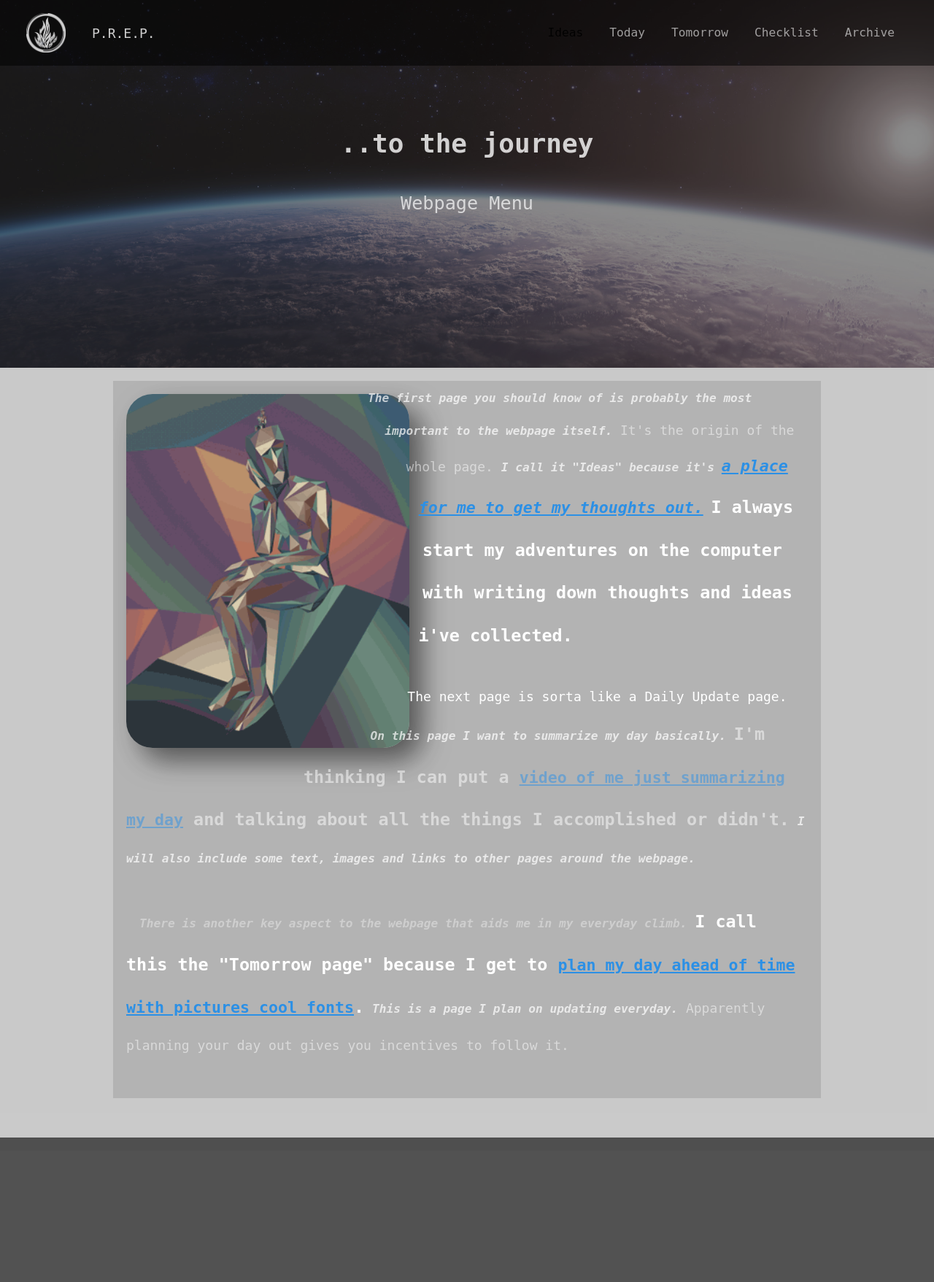
After one commit to dollarb1llz/ideas-mac, a PHP site: page /navigation.html in a window 1280 px wide. The commit adds this page. Shown: the whole page at 73% size. Run offline with PHP 8.4, Linux system fonts and the light colour scheme.

Commit message:
checklist nav

```diff
--- /dev/null
+++ b/navigation.html
@@ -0,0 +1,84 @@
+<!doctype html>
+<html>
+<head>
+  <title>Ideas</title>
+  <link href="./res/img/fav.ico" rel="shortcut icon" />
+  <link href="./res/css/reset.css" type="text/css" rel="stylesheet" />
+  <link href="./res/css/style.css" rel="stylesheet" type="text/css" />
+  <link href="./res/css/banners.css" rel="stylesheet" type="text/css" />
+  <link href="./res/css/colors.css" rel="stylesheet" type="text/css" />
+</head>
+<body>
+
+  <header>
+
+    <div class="desktop">
+      <img src="./res/img/logo.png" />
+      <span>P.R.E.P.</span>
+    </div>
+
+    <nav>
+      <ul class="desktop">
+        <li><a href="./index.html"
+          class="black-color">    Ideas</a></li>
+        <li><a href="./today.html">    Today</a></li>
+        <li><a href="./plan.html">     Tomorrow</a></li>
+        <li id="checklist">
+          <a href="./checklist.html">Checklist</a>
+            <ul>
+              <li><a href="./food.html">Food</a</li>
+              <li><a href="./support.html">Support</a</li>
+              <li><a href="./bball.html">Basketball</a</li>
+              <li><a href="./skate.html">Skateboard</a</li>
+              <li><a href="./strength.html">Strength</a></li>
+              <li><a href="./food.html">Guitar</a</li>
+            </ul>
+        </li>
+        <li><a href="./archive.html">  Archive</a></li>
+      </ul>
+
+      <ul class="mobile">
+        <li><img src="./res/img/logo.png" /></li>
+        <li><a href="./navigation.html">Navigate</a></li>
+      </ul>
+    </nav>
+
+  </header>
+
+
+<!--Supporting Section -->
+<div class="color-box white">
+  <div class="banner space">
+    <h1>..to the journey</h1>
+    <h2>Webpage Menu</h2>
+  </div>
+  <div class="container bg">
+    <img src="./res/img/deep-thinker.gif" class="left" />
+    <p>
+      <span>The first page you should know of is probably the most important to the webpage itself.</span>
+      <span>It's the origin of the whole page.</span>
+      <span>I call it "Ideas" because it's <a href="./index.html">a place for me to get my thoughts out.</a></span>
+      <span>I always start my adventures on the computer with writing down thoughts and ideas i've collected.</span>
+        <SPAN>BREAK</SPAN>
+      <span>The next page is sorta like a Daily Update page.</span>
+      <span>On this page I want to summarize my day basically.</span>
+      <span>I'm thinking I can put a <a href="./today.html">video of me just summarizing my day</a> and talking about all the things I accomplished or didn't.</span>
+      <span>I will also include some text, images and links to other pages around the webpage.</span>
+        <SPAN>BREAK</SPAN>
+      <span>There is another key aspect to the webpage that aids me in my everyday climb.</span>
+      <span>I call this the "Tomorrow page" because I get to <a href="./tomorrow.html">plan my day ahead of time with pictures cool fonts</a>.</span>
+      <span>This is a page I plan on updating everyday.</span>
+      <span>Apparently planning your day out gives you incentives to follow it.</span>
+        <SPAN>BREAK</SPAN>
+    </p>
+    <div class="c"></div>
+  </div>
+</div>
+
+
+<footer>
+
+</footer>
+
+</body>
+</html>
--- /dev/null
+++ b/res/css/banners.css
@@ -0,0 +1,30 @@
+/*BANNERS*/
+
+/*Universal*/
+.banner:before {position: absolute;content: "";top: 0;left: 0;width: 100%;height: 100%;background-color: hsla(0, 0%, 0%, 0.5);}
+
+.banner {display: flex;flex-direction: column;align-items: center;justify-content: center;background-size: cover;background-repeat: no-repeat;background-position: center;min-width: 100%;height: 30rem;position: relative;margin-top: -8rem;}
+
+/*
+1- Change class twice
+2- Change Img url
+*/
+
+/*HORIZON BANNER*/
+.horizon {
+background-image: url('../img/horizon.jpg');
+}
+@media only screen and (max-width: 850px){
+.horizon {max-height: 20rem;position: relative;margin-top: -4rem;}}
+
+/*SNOW LAKE BANNER*/
+.snow-lake {
+background-image: url('../img/snow-lake.jpg');
+}
+@media only screen and (max-width: 850px) {.snow-lake {max-height: 20rem;position: relative;margin-top: -4rem;}}
+
+/*SPACE BANNER*/
+.space {
+background-image: url('../img/space.jpg');
+}
+@media only screen and (max-width: 850px) {.space {max-height: 20rem;position: relative;margin-top: -4rem;}}
--- /dev/null
+++ b/res/css/colors.css
@@ -0,0 +1,46 @@
+/*Background Colors*/
+.green {
+  background-color: hsla(136, 97%, 17%, 0.85);
+}
+.yellow {
+  background-color: hsl(54, 78%, 51%);
+}
+.orange {
+  background-color: hsla(41, 83%, 30%, 0.75);
+}
+.blue {
+  background-color: hsla(203, 85%, 29%, 0.75);
+}
+.purple {
+  background-color: hsla(259, 90%, 20%, 0.85);
+}
+.pink {
+  background-color: hsla(288, 82%, 29%, 0.78);
+}
+.red {
+  background-color: hsla(355, 85%, 29%, 0.85);
+}
+.pitch-dark {
+  background-color: hsla(0, 0%, 0%, 0.88);
+}
+.white {
+  background-color: hsla(0, 0%, 67%, 0.7);
+}
+
+
+/*Text Colors*/
+.green-color {
+  color: hsl(153, 69%, 48%);
+}
+.red-color {
+  color: hsl(344, 79%, 47%);
+}
+.orange-color {
+  color: hsla(28, 87%, 40%, 1);
+}
+.purple-color {
+  color: hsla(259, 100%, 50%, 1);
+}
+.black-color {
+  color: hsla(0, 0%, 0%, 0.92);
+}
--- a/res/css/style.css
+++ b/res/css/style.css
@@ -161,20 +179,47 @@ p {
   margin: 1rem;
   opacity: 1;
 }
-p span:nth-child(even) {
+p span:nth-child(2n+1) {
   color: hsla(0, 0%, 100%, 0.7);
   font-size: .9rem;
   opacity: 1;
   font-weight: bold;
   font-style: italic;
 }
-p span:nth-child(odd) {
-  opacity: .4;
+p span:nth-child(3n+2) {
+  opacity: .5;
 }
 p span:nth-child(4n+4) {
   color: white;
   font-weight: bold;
   font-size: 1.3rem;
+}
+p span:nth-child(5n+5) {
+  display: block;
+  visibility: hidden;
+  line-height: 2;
+}
+p span:nth-child(5n+6) {
+  margin-left: 1rem;
+}
+p span a:nth-child(2n+1) {
+  color: hsl(208, 82%, 49%);
+  font-weight: bold;
+  transition: color 100ms ease;
+  text-decoration: underline;
+  font-size: 1.2rem;
+  opacity: 1;
+}
+p span a:nth-child(3n+2) {
+  color: hsl(113, 82%, 48%);
+  font-weight: bold;
+  transition: color 100ms ease;
+  text-decoration: underline;
+  font-size: 1.2rem;
+  opacity: 1;
+}
+p span a:hover {
+  color: hsl(198, 100%, 50%);
 }
 .container img {
   width: 40%;
@@ -322,80 +305,6 @@ p span:nth-child(4n+4) {
 
 
 
-
-
-
-
-/*TOMORROW Section*/
-
-
-
-
-
-
-
-/*IDEAS SECTION*/
-
-
-
-
-
-/*Checklist Section*/
-
-
-
-
-
-
-/*Background Colors*/
-.green {
-  background-color: hsla(136, 97%, 17%, 0.85);
-}
-.yellow {
-  background-color: hsl(54, 78%, 51%);
-}
-.orange {
-  background-color: hsla(41, 83%, 30%, 0.75);
-}
-.blue {
-  background-color: hsla(203, 85%, 29%, 0.75);
-}
-.purple {
-  background-color: hsla(259, 90%, 20%, 0.85);
-}
-.pink {
-  background-color: hsla(288, 82%, 29%, 0.78);
-}
-.red {
-  background-color: hsla(355, 85%, 29%, 0.85);
-}
-.pitch-dark {
-  background-color: hsla(0, 0%, 0%, 0.88);
-}
-
-
-/*Text Colors*/
-.green-color {
-  color: hsl(153, 69%, 48%);
-}
-.red-color {
-  color: hsl(344, 79%, 47%);
-}
-.orange-color {
-  color: hsla(28, 87%, 40%, 1);
-}
-.purple-color {
-  color: hsla(259, 100%, 50%, 1);
-}
-.black-color {
-  color: hsla(0, 0%, 0%, 0.92);
-}
-
-
-
-
-
-
 /*Footer subjects*/
 
 footer {
```
Also changed, not shown: other parts of res/css/style.css (+18 -62 lines), checklist.html (+26 -10 lines), food.html (+26 -10 lines), index.html (+56 -5 lines), plan.html (+27 -11 lines), support.html (+26 -10 lines), today.html (+25 -9 lines), res/img/deep-thinker.gif (added), res/img/snow-lake.jpg (added), res/img/space.jpg (added).
